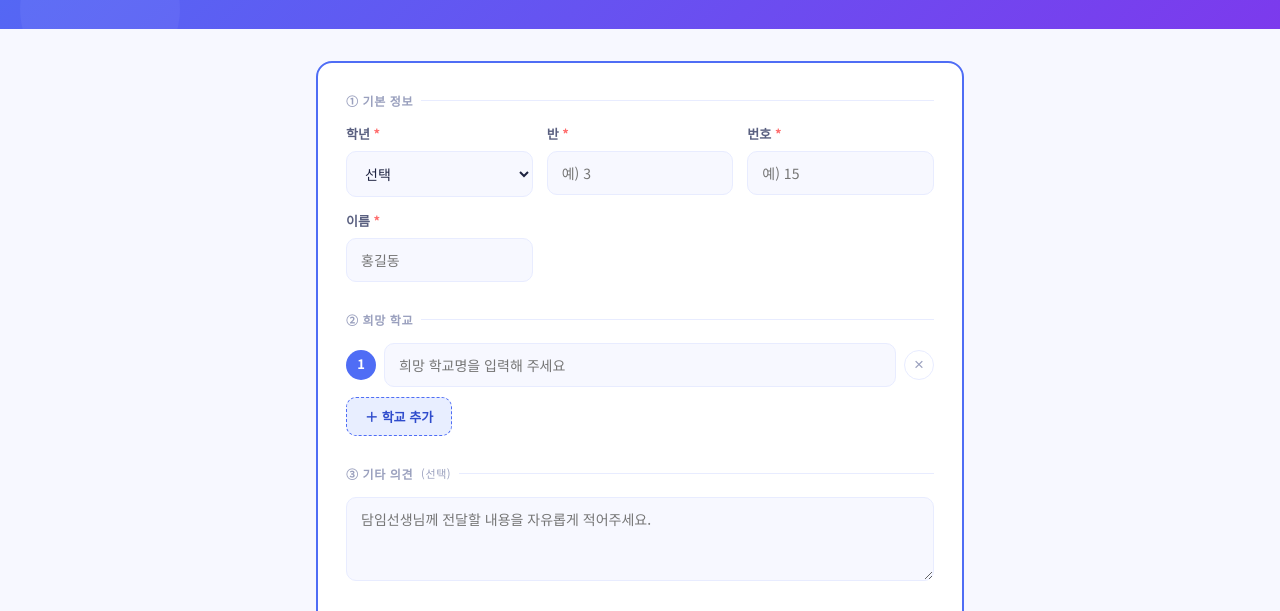
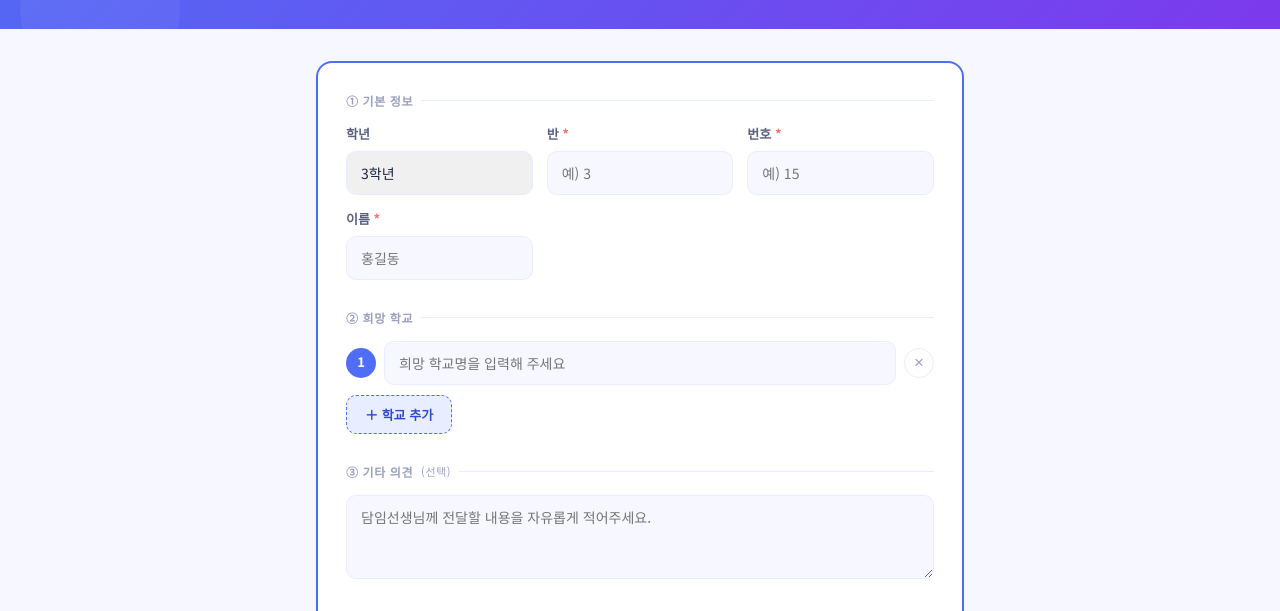
Before and after one commit to vlfvlf444-blip/GOIPWANT, a plain HTML site: page 2027_희망학교_조사서.html in a window 1280 px wide. Shown: the part 172-783 px from the top of the page. Drawn offline with Linux system fonts and the light colour scheme; a web font is replaced by a local one.

Commit message:
2027_희망학교_조사서.html

```diff
--- a/2027_희망학교_조사서.html
+++ b/2027_희망학교_조사서.html
@@ -96,13 +96,8 @@ footer { text-align:center; padding:28px 16px; color:var(--text-muted); font-siz
     <div class="section-label">① 기본 정보</div>
     <div class="field-grid">
       <div>
-        <label>학년 <span class="req">*</span></label>
-        <select id="f-grade">
-          <option value="">선택</option>
-          <option value="1학년">1학년</option>
-          <option value="2학년">2학년</option>
-          <option value="3학년">3학년</option>
-        </select>
+        <label>학년</label>
+        <input type="text" id="f-grade" value="3학년" readonly style="width:100%;padding:11px 14px;border:1.5px solid var(--border);border-radius:var(--radius-sm);font-size:14px;font-family:'Noto Sans KR',sans-serif;background:#F0F0F0;color:var(--text);outline:none;">
       </div>
       <div>
         <label>반 <span class="req">*</span></label>
@@ -133,7 +128,6 @@ footer { text-align:center; padding:28px 16px; color:var(--text-muted); font-siz
 
     <div class="btn-row">
       <button class="btn btn-submit" onclick="doSubmit()">✅ 제출하기</button>
-      <button class="btn btn-outline" onclick="doPrint()">🖨️ 인쇄하기</button>
       <button class="btn btn-reset" onclick="doReset()">↺</button>
     </div>
 
@@ -196,7 +190,6 @@ function collectData(){
 
 function doSubmit(){
   const d = collectData();
-  if(!d.grade){ alert('학년을 선택해주세요.'); document.getElementById('f-grade').focus(); return; }
   if(!d.classnum){ alert('반을 입력해주세요.'); document.getElementById('f-classnum').focus(); return; }
   if(!d.num){ alert('번호를 입력해주세요.'); document.getElementById('f-num').focus(); return; }
   if(!d.name){ alert('이름을 입력해주세요.'); document.getElementById('f-name').focus(); return; }
```
